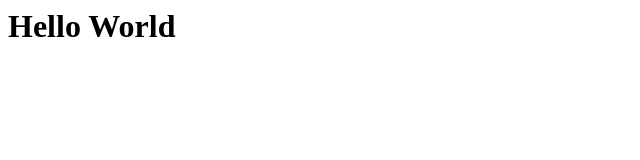
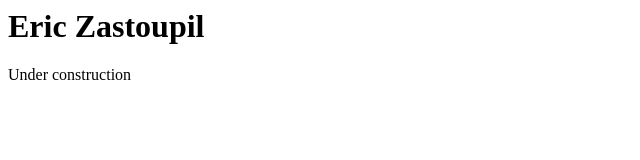
Before and after one commit to ericzastoupil/ericzastoupil.github.io, a plain HTML site: page index.html in a window 1280 px wide. Shown: the whole page, without its empty margins (0-640 px from the left). Drawn offline with Linux system fonts and the light colour scheme.

Commit message:
under construction

```diff
--- a/index.html
+++ b/index.html
@@ -1,8 +1,9 @@
 <html>
 	<head>
-		<title> Eric Zastoupil's Page</title>
+		<title> EZ's Page</title>
 	</head>
 	<body>
-		<h1> Hello World</h1>
+		<h1> Eric Zastoupil </h1>
+		<p> Under construction </p>
 	</body>
 </html>
```
